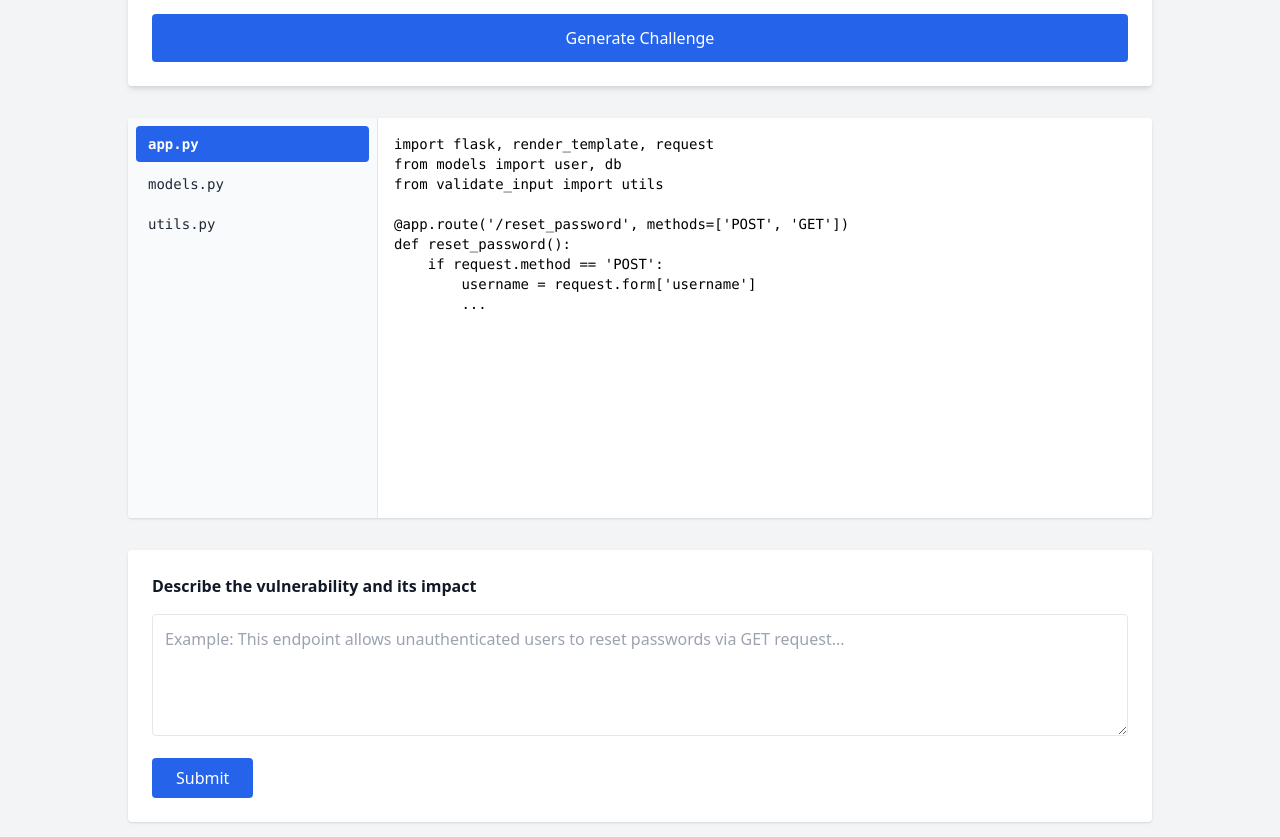
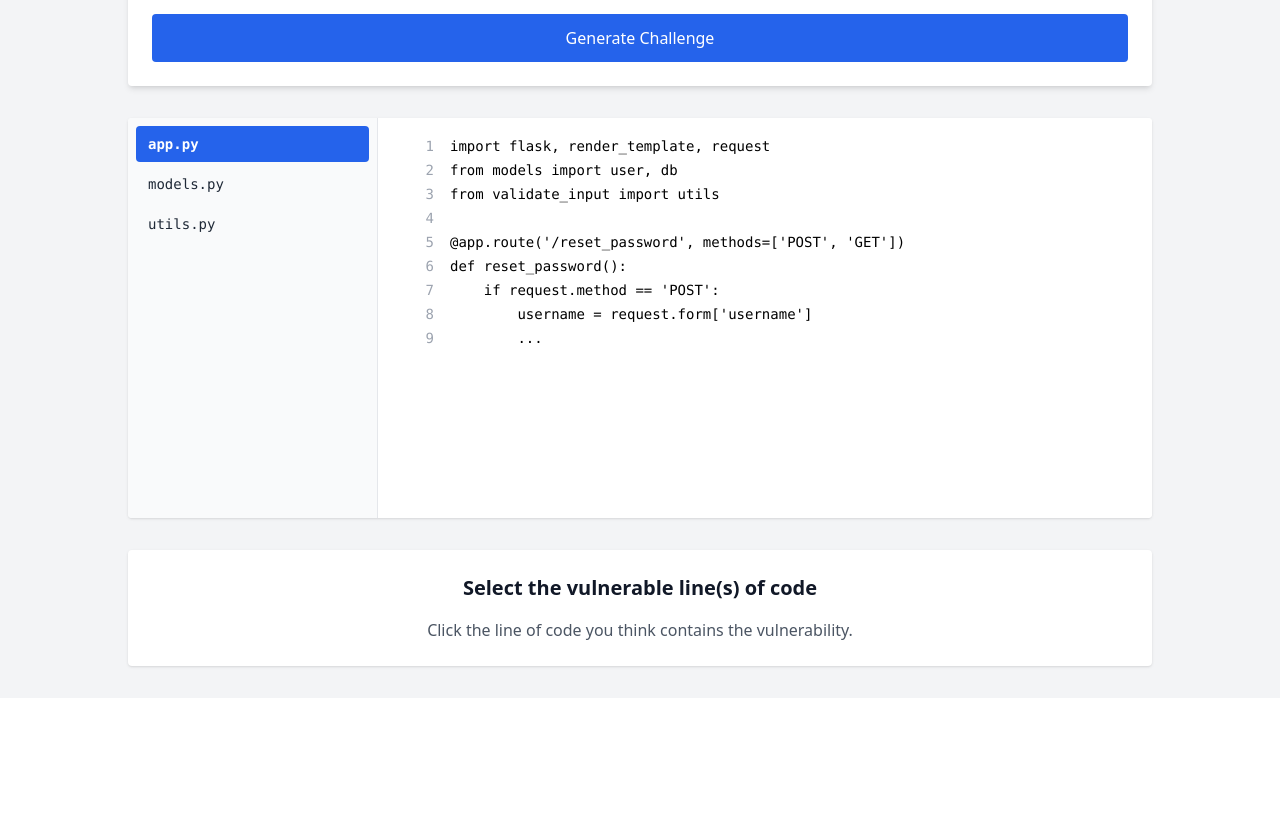
Before and after one commit to 280Zo/vulnforge, a React (Vite) app in the folder frontend/: page / in a window 1280 px wide. Shown: the part 241-1078 px from the top of the page. After the commit the page ends 939 px from the top, so only its background shows below. Built offline with nearby package versions, Linux system fonts and the light colour scheme.

Commit message:
added multi-line select

```diff
--- a/frontend/src/App.tsx
+++ b/frontend/src/App.tsx
@@ -42,6 +42,8 @@ export default function App() {
   const [isAPIKeyModalOpen, setIsAPIKeyModalOpen] = useState(false);
   const [isModelModalOpen, setIsModelModalOpen] = useState(false);
 
+  const [selectedLines, setSelectedLines] = useState<number[]>([]);
+
   const handleGenerateChallenge = () => {
     if (!provider) {
       alert("Please select a provider first.");
@@ -61,7 +63,8 @@ export default function App() {
       <header className="bg-white border-b px-8 py-6 shadow-sm text-center">
         <h1 className="text-3xl font-bold">Vuln Forge</h1>
         <p className="text-sm text-gray-600 mt-2">
-          Review, identify, and fix vulnerabilities in AI governed secure coding challenges.
+          Review, identify, and fix vulnerabilities in AI governed secure coding
+          challenges.
         </p>
       </header>
 
@@ -81,7 +84,10 @@ export default function App() {
         </div>
 
         {/* Workspace */}
-        <div className="w-full max-w-5xl flex bg-white rounded shadow overflow-hidden" style={{ minHeight: "400px" }}>
+        <div
+          className="w-full max-w-5xl flex bg-white rounded shadow overflow-hidden"
+          style={{ minHeight: "400px" }}
+        >
           <div className="w-[250px] bg-gray-50 border-r">
             <FileExplorer
               files={Object.keys(dummyFiles)}
@@ -90,7 +96,11 @@ export default function App() {
             />
           </div>
           <div className="flex-1">
-            <CodeViewer code={dummyFiles[selectedFile]} />
+            <CodeViewer
+              code={dummyFiles[selectedFile]}
+              selectedLines={selectedLines}
+              setSelectedLines={setSelectedLines}
+            />
           </div>
         </div>
 
--- a/frontend/src/components/CodeViewer.tsx
+++ b/frontend/src/components/CodeViewer.tsx
@@ -1,11 +1,39 @@
 interface CodeViewerProps {
   code: string;
+  selectedLines: number[];
+  setSelectedLines: (lines: number[]) => void;
 }
 
-export default function CodeViewer({ code }: CodeViewerProps) {
+export default function CodeViewer({ code, selectedLines, setSelectedLines }: CodeViewerProps) {
+  const lines = code.split("\n");
+
+  const toggleLineSelection = (lineNumber: number) => {
+    if (selectedLines.includes(lineNumber)) {
+      setSelectedLines(selectedLines.filter((line) => line !== lineNumber));
+    } else {
+      setSelectedLines([...selectedLines, lineNumber]);
+    }
+  };
+
   return (
     <div className="p-4 font-mono text-sm bg-white text-black whitespace-pre overflow-auto h-full">
-      {code}
+      {lines.map((line, index) => {
+        const lineNumber = index + 1;
+        const isSelected = selectedLines.includes(lineNumber);
+
+        return (
+          <div
+            key={lineNumber}
+            onClick={() => toggleLineSelection(lineNumber)}
+            className={`flex items-start space-x-4 py-0.5 px-2 cursor-pointer rounded ${
+              isSelected ? "bg-blue-100" : "hover:bg-gray-100"
+            }`}
+          >
+            <span className="w-8 text-right text-gray-400 select-none">{lineNumber}</span>
+            <span className="flex-1">{line || "\u00A0"}</span>
+          </div>
+        );
+      })}
     </div>
   );
 }
--- a/frontend/src/components/VulnResponse.tsx
+++ b/frontend/src/components/VulnResponse.tsx
@@ -1,33 +1,10 @@
-import { useState } from "react";
-
 export default function VulnResponse() {
-  const [solved, setSolved] = useState(false); // track if challenge was solved
   return (
-    <div className="bg-white p-6 rounded shadow space-y-4">
-      <label className="block font-semibold">
-        Describe the vulnerability and its impact
-      </label>
-      <textarea
-        className="w-full border rounded p-3 resize-y font-sans"
-        rows={4}
-        placeholder="Example: This endpoint allows unauthenticated users to reset passwords via GET request..."
-      />
-      <div className="flex gap-4">
-        <button
-          className="bg-blue-600 text-white px-6 py-2 rounded hover:bg-blue-700"
-          onClick={() => {
-            // Simulate solving the challenge
-            setSolved(true);
-          }}
-        >
-          Submit
-        </button>
-        {solved && (
-          <button className="bg-gray-300 text-gray-800 px-6 py-2 rounded hover:bg-gray-400">
-            Next Challenge
-          </button>
-        )}
-      </div>
+    <div className="bg-white p-6 rounded shadow space-y-4 text-center">
+      <h2 className="text-xl font-semibold">Select the vulnerable line(s) of code</h2>
+      <p className="text-gray-600">
+        Click the line of code you think contains the vulnerability.
+      </p>
     </div>
   );
 }
```
